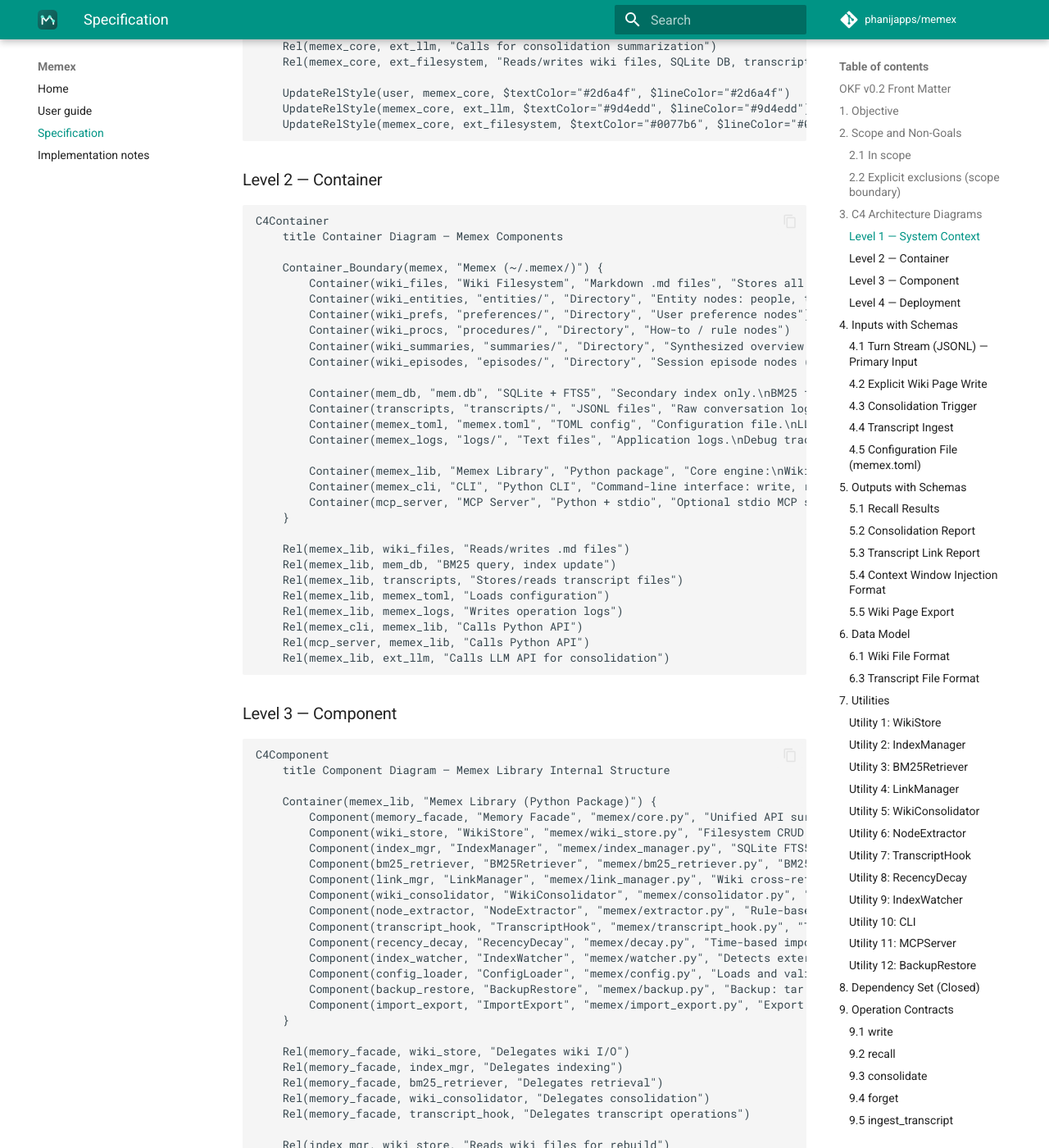
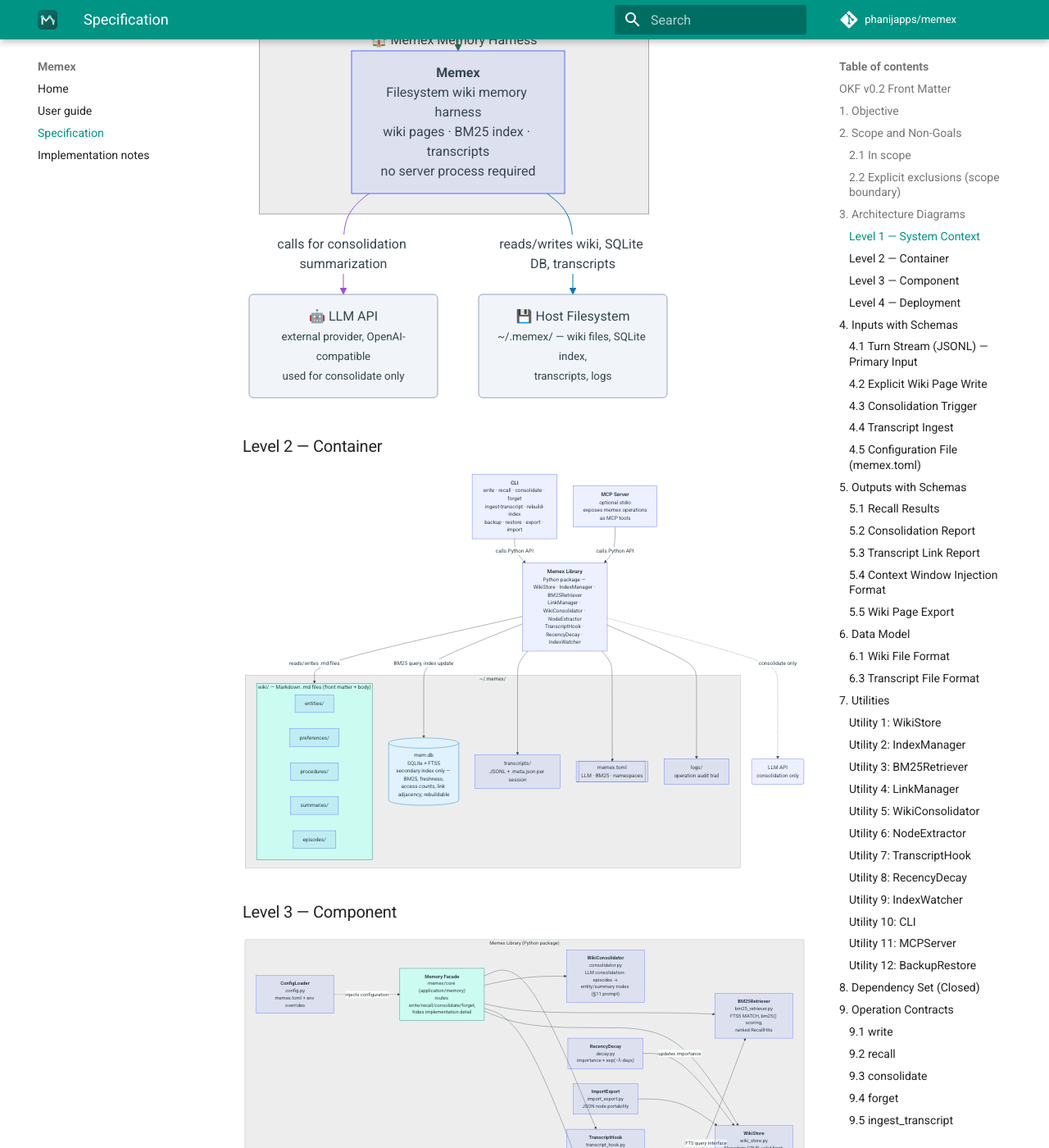
Before and after one commit to agent-memory-atlas-archive/phanijapps--memex, an MkDocs documentation site: the page built from docs/spec.md, in a window 1280 px wide and 1400 px high, scrolled down 3886 px. Shown: the whole window at 82% size. Built offline with MkDocs 1.6.1 and Material for MkDocs 9.7.7, drawn with Linux system fonts in a browser that asks for light colours; comment, search, counter and statistics services are not loaded; some of the changed text lies outside the part shown.

Commit message:
docs: replace C4 mermaid with renderable flowcharts; enable mermaid on the site

````diff
--- a/docs/spec.md
+++ b/docs/spec.md
@@ -29,7 +29,7 @@ tags:
   - filesystem-wiki
   - bm25-only
   - llm-as-wiki
-  - c4-diagrams
+  - architecture-diagrams
   - okf-v0.2
   - memex
   - transcript-hooks
@@ -49,7 +49,7 @@ dependencies: "zero-required"
 license: "Apache-2.0"
 build_time_estimate: "6-8 hours"
 acceptance_tests: 21
-arch_diagrams: "c4-mermaid"
+arch_diagrams: "mermaid"
 index_rebuildable: true
 index_primary: false
 wiki_primary: true
@@ -120,138 +120,146 @@ provenance for every stored fact.
 
 ---
 
-## 3. C4 Architecture Diagrams
-
-All four C4 levels are rendered as Mermaid diagrams.
+## 3. Architecture Diagrams
+
+All four levels (context, container, component, deployment) as Mermaid
+flowcharts that render on GitHub and the docs site.
 
 ### Level 1 — System Context
 
 ```mermaid
-C4Context
-    title System Context — Memex Filesystem Wiki Memory Harness
-
-    Person(user, "User", "Human operator running the agent")
-    System_Boundary(memex, "Memex Memory Harness") {
-        System(memex_core, "Memex", "Filesystem wiki memory harness.\nManages wiki pages, BM25 index, and transcripts.\nNo server process required.")
-    }
-    System(ext_llm, "LLM API", "External LLM provider (OpenAI-compatible).\nUsed for consolidate operation only.")
-    System(ext_filesystem, "Host Filesystem", "Local disk at ~/.memex/.\nHolds wiki files, SQLite index, transcripts, and logs.")
-
-    Rel(user, memex_core, "Runs agent with memex library")
-    Rel(memex_core, ext_llm, "Calls for consolidation summarization")
-    Rel(memex_core, ext_filesystem, "Reads/writes wiki files, SQLite DB, transcript logs")
-
-    UpdateRelStyle(user, memex_core, $textColor="#2d6a4f", $lineColor="#2d6a4f")
-    UpdateRelStyle(memex_core, ext_llm, $textColor="#9d4edd", $lineColor="#9d4edd")
-    UpdateRelStyle(memex_core, ext_filesystem, $textColor="#0077b6", $lineColor="#0077b6")
+flowchart TB
+    user("👤 User<br><small>human operator running the agent</small>")
+    subgraph memex ["🏠 Memex Memory Harness"]
+        core["<b>Memex</b><br>Filesystem wiki memory harness<br>wiki pages · BM25 index · transcripts<br>no server process required"]
+    end
+    llm("🤖 LLM API<br><small>external provider, OpenAI-compatible<br>used for consolidate only</small>")
+    fs("💾 Host Filesystem<br><small>~/.memex/ — wiki files, SQLite index,<br>transcripts, logs</small>")
+
+    user -->|"runs agent with memex library"| core
+    core -->|"calls for consolidation summarization"| llm
+    core -->|"reads/writes wiki, SQLite DB, transcripts"| fs
+
+    linkStyle 0 stroke:#2d6a4f,color:#2d6a4f
+    linkStyle 1 stroke:#9d4edd,color:#9d4edd
+    linkStyle 2 stroke:#0077b6,color:#0077b6
+    classDef external fill:#f1f5f9,stroke:#94a3b8
+    class llm,fs external
 ```
 
 ### Level 2 — Container
 
 ```mermaid
-C4Container
-    title Container Diagram — Memex Components
-
-    Container_Boundary(memex, "Memex (~/.memex/)") {
-        Container(wiki_files, "Wiki Filesystem", "Markdown .md files", "Stores all memory nodes as human-readable wiki pages with YAML front matter.\nLocation: ~/.memex/wiki/")
-        Container(wiki_entities, "entities/", "Directory", "Entity nodes: people, tools, concepts")
-        Container(wiki_prefs, "preferences/", "Directory", "User preference nodes")
-        Container(wiki_procs, "procedures/", "Directory", "How-to / rule nodes")
-        Container(wiki_summaries, "summaries/", "Directory", "Synthesized overview nodes")
-        Container(wiki_episodes, "episodes/", "Directory", "Session episode nodes (one per session)")
-
-        Container(mem_db, "mem.db", "SQLite + FTS5", "Secondary index only.\nBM25 full-text search over wiki content.\nTracks freshness, access counts, link adjacency.\nRebuildable from wiki files.")
-        Container(transcripts, "transcripts/", "JSONL files", "Raw conversation logs.\nOne .jsonl + .meta.json per session.\nLocation: ~/.memex/transcripts/")
-        Container(memex_toml, "memex.toml", "TOML config", "Configuration file.\nLLM provider, BM25 parameters, namespace defaults.")
-        Container(memex_logs, "logs/", "Text files", "Application logs.\nDebug traces and operation audit trail.")
-
-        Container(memex_lib, "Memex Library", "Python package", "Core engine:\nWikiStore, IndexManager, BM25Retriever,\nLinkManager, WikiConsolidator, NodeExtractor,\nTranscriptHook, RecencyDecay, IndexWatcher.\nProvides Python API.")
-        Container(memex_cli, "CLI", "Python CLI", "Command-line interface: write, recall,\nconsolidate, forget, ingest-transcript,\nrebuild-index, backup, restore, export, import.")
-        Container(mcp_server, "MCP Server", "Python + stdio", "Optional stdio MCP server.\nExposes memex operations as MCP tools.")
-    }
-
-    Rel(memex_lib, wiki_files, "Reads/writes .md files")
-    Rel(memex_lib, mem_db, "BM25 query, index update")
-    Rel(memex_lib, transcripts, "Stores/reads transcript files")
-    Rel(memex_lib, memex_toml, "Loads configuration")
-    Rel(memex_lib, memex_logs, "Writes operation logs")
-    Rel(memex_cli, memex_lib, "Calls Python API")
-    Rel(mcp_server, memex_lib, "Calls Python API")
-    Rel(memex_lib, ext_llm, "Calls LLM API for consolidation")
+flowchart TB
+    lib["<b>Memex Library</b><br>Python package — WikiStore · IndexManager · BM25Retriever<br>LinkManager · WikiConsolidator · NodeExtractor<br>TranscriptHook · RecencyDecay · IndexWatcher"]
+    cli["<b>CLI</b><br>write · recall · consolidate · forget<br>ingest-transcript · rebuild-index<br>backup · restore · export · import"]
+    mcp["<b>MCP Server</b><br>optional stdio<br>exposes memex operations<br>as MCP tools"]
+
+    subgraph dir ["~/.memex/"]
+        subgraph wiki ["wiki/ — Markdown .md files (front matter + body)"]
+            went["entities/"]
+            wprefs["preferences/"]
+            wprocs["procedures/"]
+            wsum["summaries/"]
+            wep["episodes/"]
+        end
+        db[("mem.db<br>SQLite + FTS5<br>secondary index only — BM25, freshness,<br>access counts, link adjacency; rebuildable")]
+        tr["transcripts/<br>JSONL + .meta.json per session"]
+        cfg[["memex.toml<br>LLM · BM25 · namespaces"]]
+        logs["logs/<br>operation audit trail"]
+    end
+
+    llm("LLM API<br>consolidation only")
+
+    lib -->|"reads/writes .md files"| wiki
+    lib -->|"BM25 query, index update"| db
+    lib --> tr
+    lib --> cfg
+    lib --> logs
+    cli -->|"calls Python API"| lib
+    mcp -->|"calls Python API"| lib
+    lib -.->|"consolidate only"| llm
+
+    classDef truth fill:#ccfbf1,stroke:#0f766e
+    classDef index fill:#e0f2fe,stroke:#0077b6
+    class wiki truth
+    class db index
 ```
 
 ### Level 3 — Component
 
 ```mermaid
-C4Component
-    title Component Diagram — Memex Library Internal Structure
-
-    Container(memex_lib, "Memex Library (Python Package)") {
-        Component(memory_facade, "Memory Facade", "memex/core.py", "Unified API surface. Routes write/recall/consolidate/forget to the appropriate internal component. Hides implementation detail from callers.")
-        Component(wiki_store, "WikiStore", "memex/wiki_store.py", "Filesystem CRUD for wiki .md files.\nread(slug), write(node), list(node_type), delete(slug), move(slug, new_type). Ensures valid YAML front matter + Markdown body.")
-        Component(index_mgr, "IndexManager", "memex/index_manager.py", "SQLite FTS5 index management.\nbuild(), update_record(slug), remove_record(slug), rebuild_from_wiki(), get_meta(key). Manages wiki_index, wiki_fts, wiki_links, index_meta tables.")
-        Component(bm25_retriever, "BM25Retriever", "memex/bm25_retriever.py", "BM25 retrieval via FTS5 MATCH queries.\nretrieve(query, top_k) → list[RecallHit]. Scores and ranks using SQLite bm25() function.")
-        Component(link_mgr, "LinkManager", "memex/link_manager.py", "Wiki cross-reference management.\nParses [[slug]] links from .md body text.\nStores adjacency pairs in wiki_links table.\nResolves backlinks (which nodes link to this slug).")
-        Component(wiki_consolidator, "WikiConsolidator", "memex/consolidator.py", "LLM-driven wiki consolidation.\nReads episodic nodes, calls LLM, writes entity/summary nodes.\nUses a concrete prompt template with role, task, rules, existing nodes, episode nodes, and output format.")
-        Component(node_extractor, "NodeExtractor", "memex/extractor.py", "Rule-based extraction from conversation turns.\nUses cue phrases: 'remember that', 'I prefer', 'use X', 'never do Y'.\nReturns structured WriteInput dicts.")
-        Component(transcript_hook, "TranscriptHook", "memex/transcript_hook.py", "Transcript ingestion and linking.\nStores raw transcript to transcripts/ dir.\nCreates episode node in wiki/episodes/ with transcript_ref in front matter.\nTraces provenance from any node back to its originating transcript.")
-        Component(recency_decay, "RecencyDecay", "memex/decay.py", "Time-based importance decay.\nApplies exponential decay to importance score based on time since last access.\nFormula: score *= exp(-λ * days_since_access)")
-        Component(index_watcher, "IndexWatcher", "memex/watcher.py", "Detects external wiki file edits.\nCompares file mtime vs. index_meta.last_index_rebuild.\nRe-indexes changed files without full rebuild.\nCan run in polling mode (no inotify dependency).")
-        Component(config_loader, "ConfigLoader", "memex/config.py", "Loads and validates memex.toml.\nProvides typed access to all config fields with defaults.")
-        Component(backup_restore, "BackupRestore", "memex/backup.py", "Backup: tar.gz archive of wiki/ + transcripts/ + mem.db.\nRestore: extract and rebuild index.\nValidates archive integrity before restore.")
-        Component(import_export, "ImportExport", "memex/import_export.py", "Export wiki nodes as JSON.\nImport JSON nodes to wiki files.\nUsed for backup/restore and migration.")
-    }
-
-    Rel(memory_facade, wiki_store, "Delegates wiki I/O")
-    Rel(memory_facade, index_mgr, "Delegates indexing")
-    Rel(memory_facade, bm25_retriever, "Delegates retrieval")
-    Rel(memory_facade, wiki_consolidator, "Delegates consolidation")
-    Rel(memory_facade, transcript_hook, "Delegates transcript operations")
-
-    Rel(index_mgr, wiki_store, "Reads wiki files for rebuild")
-    Rel(index_mgr, bm25_retriever, "Provides FTS5 query interface")
-    Rel(link_mgr, index_mgr, "Writes wiki_links entries")
-    Rel(link_mgr, wiki_store, "Reads [[slug]] links from body text")
-    Rel(transcript_hook, wiki_store, "Creates episode nodes")
-    Rel(recency_decay, wiki_store, "Updates importance in front matter")
-    Rel(index_watcher, index_mgr, "Triggers incremental re-index")
-    Rel(config_loader, memory_facade, "Injects configuration")
-    Rel(backup_restore, wiki_store, "Backs up/restores wiki files")
-    Rel(backup_restore, index_mgr, "Backs up/restores mem.db")
-    Rel(backup_restore, transcript_hook, "Backs up transcripts dir")
-    Rel(import_export, wiki_store, "Reads/writes wiki files")
+flowchart TB
+    subgraph lib ["Memex Library (Python package)"]
+        facade["<b>Memory Facade</b><br>memex/core (application/memory)<br>routes write/recall/consolidate/forget,<br>hides implementation detail"]
+        store["<b>WikiStore</b><br>wiki_store.py<br>filesystem CRUD, valid front matter,<br>slug derivation, content hash"]
+        idx["<b>IndexManager</b><br>index_manager.py<br>FTS5 index: build · update · rebuild,<br>wiki_index / wiki_fts / wiki_links"]
+        bm25["<b>BM25Retriever</b><br>bm25_retriever.py<br>FTS5 MATCH, bm25() scoring,<br>ranked RecallHits"]
+        links["<b>LinkManager</b><br>link_manager.py<br>[[slug]] adjacency, backlinks"]
+        cons["<b>WikiConsolidator</b><br>consolidator.py<br>LLM consolidation: episodes →<br>entity/summary nodes (§11 prompt)"]
+        ext["<b>NodeExtractor</b><br>extractor.py<br>rule-based cue-phrase extraction,<br>no LLM"]
+        hook["<b>TranscriptHook</b><br>transcript_hook.py<br>transcript storage, episode nodes,<br>provenance tracing"]
+        decay["<b>RecencyDecay</b><br>decay.py<br>importance × exp(−λ·days)"]
+        watcher["<b>IndexWatcher</b><br>watcher.py<br>mtime polling, incremental re-index"]
+        config["<b>ConfigLoader</b><br>config.py<br>memex.toml + env overrides"]
+        backup["<b>BackupRestore</b><br>backup.py<br>tar.gz backup/restore/verify"]
+        io["<b>ImportExport</b><br>import_export.py<br>JSON node portability"]
+    end
+
+    facade --> store
+    facade --> idx
+    facade --> bm25
+    facade --> cons
+    facade --> hook
+    idx -->|"reads wiki for rebuild"| store
+    idx -->|"FTS query interface"| bm25
+    links -->|"writes wiki_links"| idx
+    links -->|"parses [[slug]] from bodies"| store
+    hook -->|"creates episode nodes"| store
+    decay -->|"updates importance"| store
+    watcher -->|"triggers incremental re-index"| idx
+    config -.->|"injects configuration"| facade
+    backup --> store
+    backup --> idx
+    backup --> hook
+    io --> store
+
+    classDef hub fill:#ccfbf1,stroke:#0f766e
+    class facade hub
 ```
 
 ### Level 4 — Deployment
 
 ```mermaid
-C4Deployment
-    title Deployment Diagram — Single Machine Local-First
-
-    Deployment_Node(user_machine, "User's Machine", "Linux / macOS / Windows (Python 3.11+)") {
-        Container(memex_dir, "~/.memex/", "Directory", "Root data directory") {
-            Container(wiki_dir, "wiki/", "Directory tree", "Markdown wiki pages (primary store)")
-            Container(episodes_dir, "  episodes/", "Directory", "Episode nodes (session records)")
-            Container(entities_dir, "  entities/", "Directory", "Entity nodes")
-            Container(prefs_dir, "  preferences/", "Directory", "Preference nodes")
-            Container(procs_dir, "  procedures/", "Directory", "Procedure nodes")
-            Container(summaries_dir, "  summaries/", "Directory", "Summary nodes")
-            Container(transcripts_dir, "transcripts/", "Directory", "Raw transcript files")
-            Container(mem_db_file, "mem.db", "SQLite file", "Secondary BM25 index (rebuildable)")
-            Container(config_file, "memex.toml", "TOML file", "Configuration")
-            Container(logs_dir, "logs/", "Directory", "Application logs")
-        }
-        Container(memex_process, "Agent Process", "Python 3.11+", "Running agent with memex library loaded")
-        Container(python_stdlib, "Python stdlib", "stdlib modules", "sqlite3, pathlib, json, datetime, uuid, tomllib, tarfile, gzip, pathlib.Path")
-        Container(llm_api, "LLM API", "HTTP/REST", "OpenAI-compatible API endpoint (optional, used only for consolidate)")
-    }
-
-    Rel(memex_process, wiki_dir, "read/write .md files")
-    Rel(memex_process, mem_db_file, "SQLite queries (WAL mode)")
-    Rel(memex_process, transcripts_dir, "write .jsonl + .meta.json")
-    Rel(memex_process, config_file, "read memex.toml")
-    Rel(memex_process, python_stdlib, "uses sqlite3, pathlib, json, tomllib")
-    Rel(memex_process, llm_api, "HTTPS calls (consolidate only)")
+flowchart TB
+    subgraph machine ["User's Machine — Linux / macOS / Windows (Python 3.12+)"]
+        subgraph dir ["~/.memex/"]
+            subgraph wiki ["wiki/ — Markdown pages (PRIMARY STORE)"]
+                wep["episodes/"]
+                went["entities/"]
+                wpref["preferences/"]
+                wproc["procedures/"]
+                wsum["summaries/"]
+            end
+            tr["transcripts/<br>raw .jsonl + .meta.json"]
+            db[("mem.db<br>SQLite, WAL — rebuildable")]
+            cfg[["memex.toml"]]
+            logs["logs/"]
+        end
+        proc["<b>Agent Process</b><br>Python 3.12+ with memex loaded"]
+        stdlib["Python stdlib<br>sqlite3 · pathlib · json · tomllib · tarfile"]
+        llm("LLM API — HTTPS, consolidate only")
+    end
+
+    proc -->|"read/write .md"| wiki
+    proc -->|"SQLite (WAL)"| db
+    proc -->|"write .jsonl + meta"| tr
+    proc --> cfg
+    proc --> stdlib
+    proc -.-> llm
+
+    classDef truth fill:#ccfbf1,stroke:#0f766e
+    class wiki truth
 ```
 
 ---
@@ -1809,7 +1817,7 @@ Each row maps a design decision to a claim ID or `[pragmatic]`.
 | **Backup/restore** | ⚠️ SQLite dump | ⚠️ SQLite dump | ✅ tar.gz (wiki + transcripts + index) |
 | **MCP server** | ✅ Optional | ✅ Optional | ✅ Optional stdio |
 | **CLI** | ✅ Yes | ✅ Yes | ✅ Yes |
-| **C4 diagrams** | ❌ No | ❌ No | ✅ All 4 levels |
+| **Architecture diagrams** | ❌ No | ❌ No | ✅ All 4 levels |
 | **Index type** | Primary | Primary | Secondary (rebuildable) |
 | **Wiki link format** | ❌ No | ❌ No | ✅ `[[slug]]` |
 | **Front matter** | ❌ No | ❌ No | ✅ YAML |
--- a/mkdocs.yml
+++ b/mkdocs.yml
@@ -13,6 +13,7 @@ theme:
     - navigation.sections
     - navigation.top
     - content.code.copy
+    - content.code.mermaid
     - toc.follow
   palette:
     - media: "(prefers-color-scheme: light)"
@@ -27,6 +28,11 @@ markdown_extensions:
   - tables
   - toc:
       permalink: true
+  - pymdownx.superfences:
+      custom_fences:
+        - name: mermaid
+          class: mermaid
+          format: !!python/name:pymdownx.superfences.fence_code_format
 
 nav:
   - Home: index.md
````
